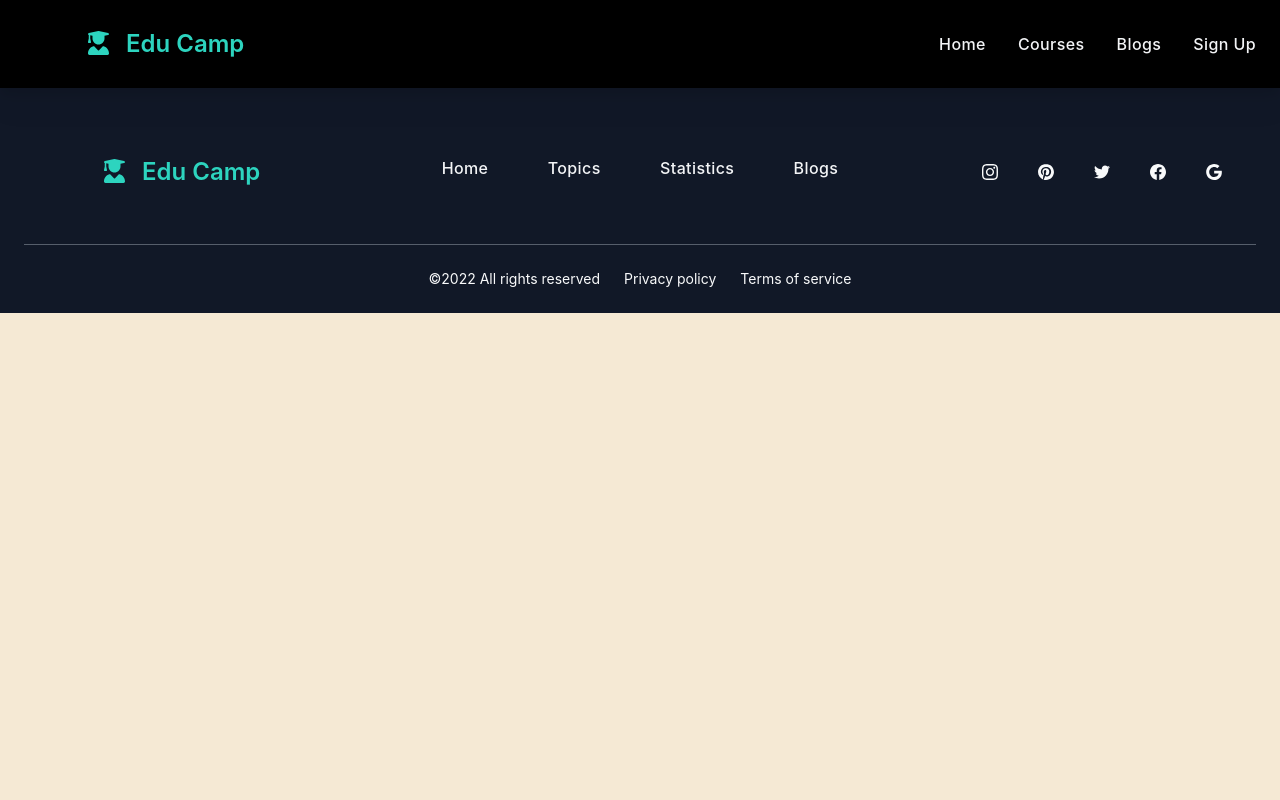
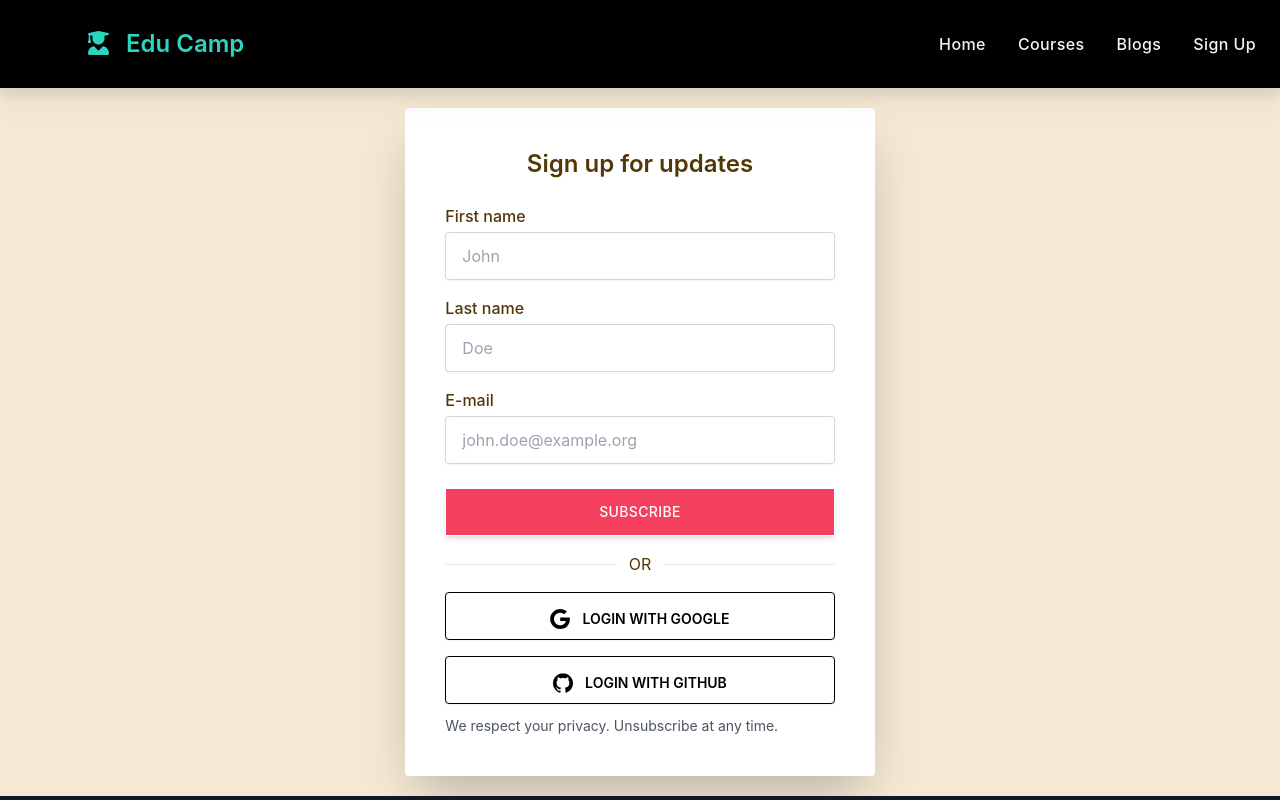
Before and after one commit to faisal-al-fatha/Edu-Camp-client, a React (Create React App) app: page /registration in a window 1280 px wide. Shown: the top 800 px of the page. Built offline with nearby package versions, Linux system fonts and the light colour scheme.

Commit message:
Home Page created

```diff
--- a/src/Layout/Main.js
+++ b/src/Layout/Main.js
@@ -1,7 +1,13 @@
-import { Outlet } from "react-router-dom";
+import { createContext } from "react";
+import { Outlet, useLoaderData } from "react-router-dom";
 import Footer from "../Pages/SharedComponent/Footer";
 import Nav from "../Pages/SharedComponent/Nav";
+
+export const AuthContext = createContext([]);
+
 const Main = () => {
+    const courses = useLoaderData();
+    console.log(courses);
     return (
         <div>
             <Nav></Nav>
--- a/src/Pages/SharedComponent/Nav.js
+++ b/src/Pages/SharedComponent/Nav.js
@@ -5,7 +5,7 @@ import { Link } from "react-router-dom";
 const Nav = () => {
   return (
     <div>
-      <div className="navbar drop-shadow-xl bg-black py-5">
+      <div className="navbar drop-shadow-xl bg-black py-5 sticky top-0">
         <div className="flex-1 text-teal-400 lg:ml-20 md:ml-8">
           <div className="text-2xl font-semibold">
             {/* <FontAwesomeIcon icon={faDumbbell}></FontAwesomeIcon> */}
--- a/src/Pages/SignUp/SignUp.js
+++ b/src/Pages/SignUp/SignUp.js
@@ -1,10 +1,105 @@
-
 const SignUp = () => {
-    return (
-        <div>
-
-        </div>
-    );
+  return (
+    <div className="w-full max-w-xl xl:px-8 xl:w-5/12 mx-auto my-5">
+      <div className="bg-white rounded shadow-2xl p-7 sm:p-10">
+        <h3 className="mb-4 text-xl font-semibold sm:text-center sm:mb-6 sm:text-2xl">
+          Sign up for updates
+        </h3>
+        <form>
+          <div className="mb-1 sm:mb-2">
+            <label
+              htmlFor="firstName"
+              className="inline-block mb-1 font-medium"
+            >
+              First name
+            </label>
+            <input
+              placeholder="John"
+              required
+              type="text"
+              className="flex-grow w-full h-12 px-4 mb-2 transition duration-200 bg-white border border-gray-300 rounded shadow-sm appearance-none focus:border-deep-purple-accent-400 focus:outline-none focus:shadow-outline"
+              id="firstName"
+              name="firstName"
+            />
+          </div>
+          <div className="mb-1 sm:mb-2">
+            <label htmlFor="lastName" className="inline-block mb-1 font-medium">
+              Last name
+            </label>
+            <input
+              placeholder="Doe"
+              required
+              type="text"
+              className="flex-grow w-full h-12 px-4 mb-2 transition duration-200 bg-white border border-gray-300 rounded shadow-sm appearance-none focus:border-deep-purple-accent-400 focus:outline-none focus:shadow-outline"
+              id="lastName"
+              name="lastName"
+            />
+          </div>
+          <div className="mb-1 sm:mb-2">
+            <label htmlFor="email" className="inline-block mb-1 font-medium">
+              E-mail
+            </label>
+            <input
+              placeholder="john.doe@example.org"
+              required
+              type="text"
+              className="flex-grow w-full h-12 px-4 mb-2 transition duration-200 bg-white border border-gray-300 rounded shadow-sm appearance-none focus:border-deep-purple-accent-400 focus:outline-none focus:shadow-outline"
+              id="email"
+              name="email"
+            />
+          </div>
+          <div className="mt-4 mb-2 sm:mb-4">
+            <button
+              type="submit"
+              className="w-full h-12 px-6 font-medium tracking-wide transition duration-200 rounded-none shadow-md btn btn-outline bg-rose-500 text-white hover:bg-rose-800 focus:shadow-outline focus:outline-none"
+            >
+              Subscribe
+            </button>
+          </div>
+          <div className="flex items-center w-full my-4">
+            <hr className="w-full " />
+            <p className="px-3 ">OR</p>
+            <hr className="w-full " />
+          </div>
+          <div className="mt-4 mb-2 sm:mb-4">
+            <button
+              aria-label="Login with Google"
+              type="button"
+              className="flex items-center justify-center btn btn-outline w-full p-4 transition duration-200 bg-white text-black hover:bg-rose-500 focus:shadow-outline focus:outline-none rounded shadow-sm appearance-none focus:border-deep-purple-accent-400 focus:shadow-outline h-12"
+            >
+              <svg
+                xmlns="http://www.w3.org/2000/svg"
+                viewBox="0 0 32 32"
+                className="w-5 h-5 fill-current"
+              >
+                <path d="M16.318 13.714v5.484h9.078c-0.37 2.354-2.745 6.901-9.078 6.901-5.458 0-9.917-4.521-9.917-10.099s4.458-10.099 9.917-10.099c3.109 0 5.193 1.318 6.38 2.464l4.339-4.182c-2.786-2.599-6.396-4.182-10.719-4.182-8.844 0-16 7.151-16 16s7.156 16 16 16c9.234 0 15.365-6.49 15.365-15.635 0-1.052-0.115-1.854-0.255-2.651z"></path>
+              </svg>
+              <p className="ml-3">Login with Google</p>
+            </button>
+          </div>
+          <div>
+            <button
+              aria-label="Login with GitHub"
+              type="button"
+              className="flex items-center justify-center btn btn-outline w-full p-4 transition duration-200 bg-white text-black hover:bg-rose-500 focus:shadow-outline focus:outline-none rounded shadow-sm appearance-none focus:border-deep-purple-accent-400 focus:shadow-outline h-12"
+            >
+              <svg
+                xmlns="http://www.w3.org/2000/svg"
+                viewBox="0 0 32 32"
+                className="w-5 h-5 fill-current"
+              >
+                <path d="M16 0.396c-8.839 0-16 7.167-16 16 0 7.073 4.584 13.068 10.937 15.183 0.803 0.151 1.093-0.344 1.093-0.772 0-0.38-0.009-1.385-0.015-2.719-4.453 0.964-5.391-2.151-5.391-2.151-0.729-1.844-1.781-2.339-1.781-2.339-1.448-0.989 0.115-0.968 0.115-0.968 1.604 0.109 2.448 1.645 2.448 1.645 1.427 2.448 3.744 1.74 4.661 1.328 0.14-1.031 0.557-1.74 1.011-2.135-3.552-0.401-7.287-1.776-7.287-7.907 0-1.751 0.62-3.177 1.645-4.297-0.177-0.401-0.719-2.031 0.141-4.235 0 0 1.339-0.427 4.4 1.641 1.281-0.355 2.641-0.532 4-0.541 1.36 0.009 2.719 0.187 4 0.541 3.043-2.068 4.381-1.641 4.381-1.641 0.859 2.204 0.317 3.833 0.161 4.235 1.015 1.12 1.635 2.547 1.635 4.297 0 6.145-3.74 7.5-7.296 7.891 0.556 0.479 1.077 1.464 1.077 2.959 0 2.14-0.020 3.864-0.020 4.385 0 0.416 0.28 0.916 1.104 0.755 6.4-2.093 10.979-8.093 10.979-15.156 0-8.833-7.161-16-16-16z"></path>
+              </svg>
+              <p className="ml-3">Login with GitHub</p>
+            </button>
+          </div>
+          <p className="text-xs mt-3 text-gray-600 sm:text-sm">
+            We respect your privacy. Unsubscribe at any time.
+          </p>
+        </form>
+      </div>
+    </div>
+  );
 };
 
 export default SignUp;
--- a/src/Routes/Routes.js
+++ b/src/Routes/Routes.js
@@ -13,9 +13,10 @@ export const routes = createBrowserRouter([
     path: "/",
     element: <Main></Main>,
     errorElement: <ErrorPage></ErrorPage>,
+    loader:() => fetch('http://localhost:5000/'),
     children: [
       {
-        path: "/",
+        index: true,
         element: <Home></Home>,
       },
       {
```
Also changed, not shown: src/Pages/Home/Home.js (+8 -73 lines).
